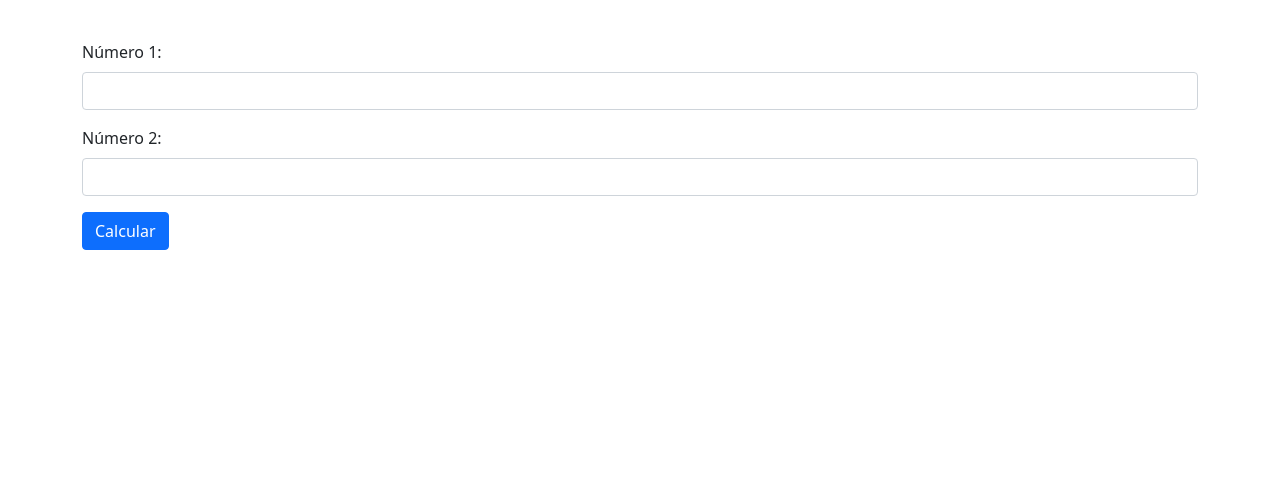
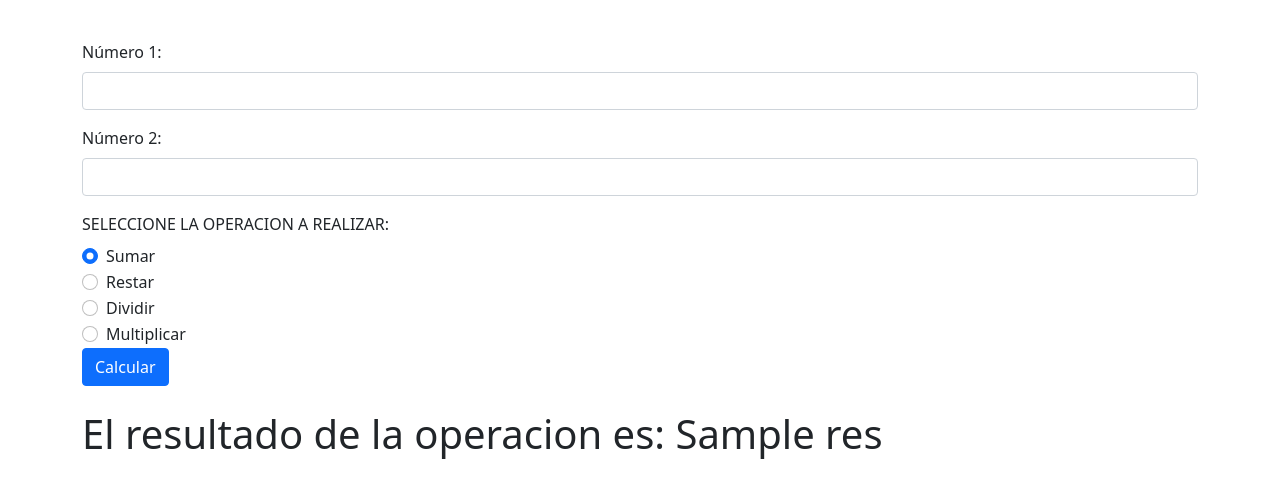
Before and after one commit to IDGS-804-23001544/IntroFlask, a Flask app: template templates/operasBase.html in a window 1280 px wide. Shown: the part 56-554 px from the top of the page. Run offline with Flask 3, Linux system fonts and the light colour scheme; the template is opened without the code that fills it: most values are stand-ins (such as "Sample title", 1, 10 or a date in 2020); some libraries are stand-ins or nearby versions.

Commit message:
Distancia

```diff
--- a/app.py
+++ b/app.py
@@ -1,68 +1,136 @@
 from flask import Flask, render_template, request
+import math
+from forms import UserForm
+from flask_wtf.csrf import CSRFProtect
 
 app = Flask(__name__)
 app.secret_key = 'clave_secreta'
 
+csrf = CSRFProtect(app)
+
+
+
+
+
 @app.route('/')
 def index():
-    tititle = "IDGS804 - Intro Flask"
-    listado = ['Juan','Ana','Pedro','Tadeo']
+    title = "IDGS804 - Intro Flask"
+    listado = ['Juan', 'Ana', 'Pedro', 'Tadeo']
     return render_template('index.html')
 
-# @app.route("/")
-# def func():
-#     return render_template('saludo1.html')
 
-# @app.route("/")
-# def func():
-#     return render_template('saludo2.html')
+# ---------------- OPERACIONES BÁSICAS ----------------
+@app.route("/operasBase", methods=['GET', 'POST'])
+def operasbas():
+    res = None
 
-@app.route("/OperasBas")
-def operasbas():
-    return render_template("operasBase.html")
+    if request.method == 'POST':
+        n1 = request.form.get('num1')
+        n2 = request.form.get('num2')
+        operacion = request.form.get('operacion')
 
+        n1 = float(n1)
+        n2 = float(n2)
+
+        if operacion == 'sumar':
+            res = n1 + n2
+        elif operacion == 'restar':
+            res = n1 - n2
+        elif operacion == 'dividir':
+            res = n1 / n2
+        elif operacion == 'multiplicar':
+            res = n1 * n2
+
+    return render_template("operasBase.html", res=res)
+
+
+# ---------------- DISTANCIA ENTRE DOS PUNTOS ----------------
+@app.route("/distancia", methods=["GET", "POST"])
+def calcular_distancia():
+    resultado = None
+
+    if request.method == "POST":
+        try:
+            punto1_x = float(request.form.get("x1"))
+            punto1_y = float(request.form.get("y1"))
+            punto2_x = float(request.form.get("x2"))
+            punto2_y = float(request.form.get("y2"))
+
+            dx = punto2_x - punto1_x
+            dy = punto2_y - punto1_y
+
+            resultado = math.hypot(dx, dy)
+        except (TypeError, ValueError):
+            resultado = None
+
+    return render_template("distancia.html", distancia=resultado)
+
+
+# ---------------- RUTAS DE EJEMPLO ----------------
 @app.route("/resultado", methods=['GET', 'POST'])
 def result1():
-    n1=request.form.get('num1')
-    n2=request.form.get('num2')
-    return f"<h1>La suma es: {float(n1)+float(n2)}</h1>"
+    n1 = float(request.form.get('num1'))
+    n2 = float(request.form.get('num2'))
+    return f"<h1>La suma es: {n1 + n2}</h1>"
+
 
 @app.route("/hola")
-def func():
-        return 'Hola, Nueva Ruta!!'
+def hola():
+    return 'Hola, Nueva Ruta!!'
+
 
 @app.route("/user/<string:user>")
 def user(user):
     return f'Hola, {user}!'
 
+
 @app.route("/numero/<int:n>")
 def numero(n):
-    return f'<H1>Number, {n}!</H1>'
+    return f'<h1>Number, {n}!</h1>'
+
 
 @app.route("/username/<int:id>/<string:username>")
-def username(id,username):
-    return f'<H1>Hola, {username}, tu id es: {id}</H1>'
+def username(id, username):
+    return f'<h1>Hola, {username}, tu id es: {id}</h1>'
+
 
 @app.route('/suma/<float:n1>/<float:n2>')
 def suma(n1, n2):
     return f'<h1>La suma es: {n1 + n2}</h1>'
 
+
 @app.route('/operas')
 def operas():
     return '''
         <form>
-        <label for="name"> Nombre: </label>
-        <input type="text" id="name" name="name" required>
-        </br>
-        <label for="name"> Paterno: </label>
-        <input type="text" id="name" name="name" required>
-        </br>
-        <label for="pass"> Password: </label>
-        <input type="password" id="pass" name="pass">
-        </br>
+        <label> Nombre: </label>
+        <input type="text" required><br>
+        <label> Paterno: </label>
+        <input type="text" required><br>
+        <label> Password: </label>
+        <input type="password"><br>
         <input type="submit" value="Enviar">
         </form>
-'''
+    '''
+@app.route("/alumnos", methods=["GET", "POST"])
+def alumno():
+    mat = nom = ape = email = ""
+    alumno_class = forms.UserForm()
 
+    if alumno_class.validate_on_submit():
+        mat = alumno_class.matricula.data
+        nom = alumno_class.nombre.data
+        ape = alumno_class.apellido.data
+        email = alumno_class.correo.data
+
+    return render_template(
+        "alumnos.html",
+        form=alumno_class,
+        mat=mat,
+        nom=nom,
+        ape=ape,
+        email=email
+    )
+# ---------------- EJECUCIÓN ----------------
 if __name__ == '__main__':
-    app.run(host="127.0.0.1", port=5050,debug=True)
+    app.run(host="127.0.0.1", port=5050, debug=True)
--- a/requirements.txt
+++ b/requirements.txt
@@ -1,8 +1,13 @@
 blinker==1.9.0
 click==8.3.1
 colorama==0.4.6
+dnspython==2.8.0
+email-validator==2.3.0
 Flask==3.1.2
+Flask-WTF==1.2.2
+idna==3.11
 itsdangerous==2.2.0
 Jinja2==3.1.6
 MarkupSafe==3.0.3
 Werkzeug==3.1.5
+WTForms==3.2.1
--- a/templates/operasBase.html
+++ b/templates/operasBase.html
@@ -1,17 +1,42 @@
 {% extends "layout.html" %}
 {% block content %}
 
-<form method="post" action="/resultado">
+
+
+        <form method="post" action="/operasBase">
     <div class="mb-3">
         <label for="num1" class="form-label"> Número 1:</label>
         <input type="number" class="form-control" id="num1" name="num1">
     </div>
-
     <div class="mb-3">
         <label for="num2" class="form-label"> Número 2:</label>
         <input type="number" class="form-control" id="num2" name="num2">
     </div>
 
+        <label class="form-label"> SELECCIONE LA OPERACION A REALIZAR:</label>
+
+    <div class="form-check">
+        <input type="radio" class="form-check-input" name="operacion" value="sumar" checked>
+        <label  class="form-check-label">Sumar</label>
+    </div>
+    <div class="form-check">
+        <input type="radio" class="form-check-input" name="operacion" value="restar">
+        <label  class="form-check-label">Restar</label>
+    </div>
+    <div class="form-check">
+        <input type="radio" class="form-check-input" name="operacion" value="dividir">
+        <label  class="form-check-label">Dividir</label>
+    </div>
+    <div class="form-check">
+        <input type="radio" class="form-check-input" name="operacion" value="multiplicar">
+        <label  class="form-check-label">Multiplicar</label>
+    </div>
+
     <button type="submit" class="btn btn-primary">Calcular</button>
 
+</form>
+
+<br>
+<h1>El resultado de la operacion es: {{res}}</h1>
+
 {% endblock %}
--- a/templates/saludo2.html
+++ b/templates/saludo2.html
@@ -1,4 +1,4 @@
 {% {% extends "layout.html" %}%}
 {% {% block  content%}
-    <h1>Hola Tadeo </h1>
+    <h1>Hola Yamile </h1>
 {% endblock  %}%}
```
Also changed, not shown: templates/_macros.html (added, +22 -0 lines), templates/distancia.html (added, +39 -0 lines), templates/saludo1.html (+12 -0 lines), 1 other file.
